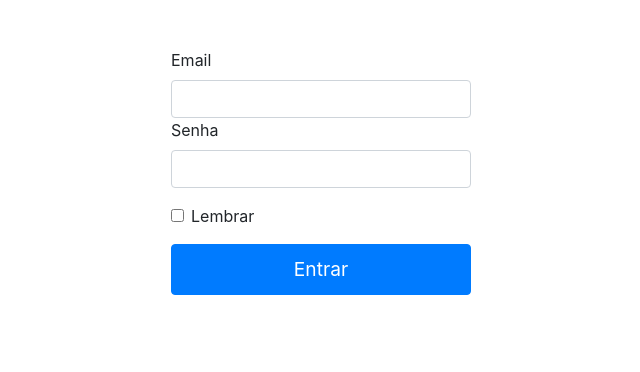
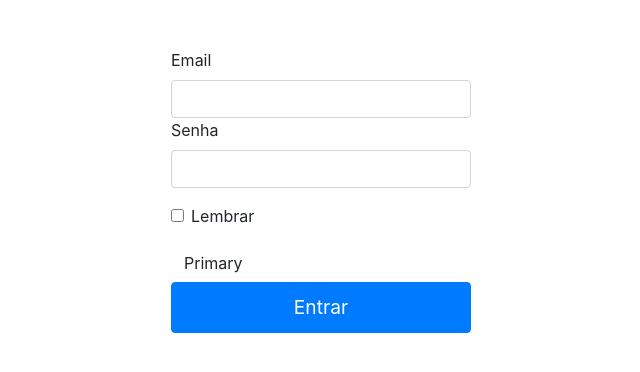
Before and after one commit to whzinn/saldata, a Flask app: page / in a window 1280 px wide. Shown: the top 372 px of the page, without its empty margins (319-959 px from the left). Run offline with Flask 2, Linux system fonts and the light colour scheme; some libraries are stand-ins or nearby versions.

Commit message:
Update acesso.html

```diff
--- a/templates/acesso.html
+++ b/templates/acesso.html
@@ -43,6 +43,7 @@
         <input type="checkbox" class="form-check-input" id="exampleCheck1">
         <label class="form-check-label" for="exampleCheck1">Lembrar</label>
       </div>
+        <button type="button" class="btn btn-sucess">Primary</button>
       <button type="submit" class="btn btn-primary">Entrar</button>
     </form>
   </div>
```
